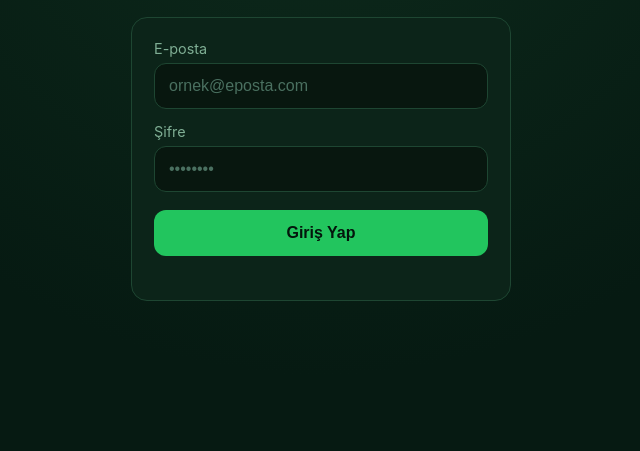
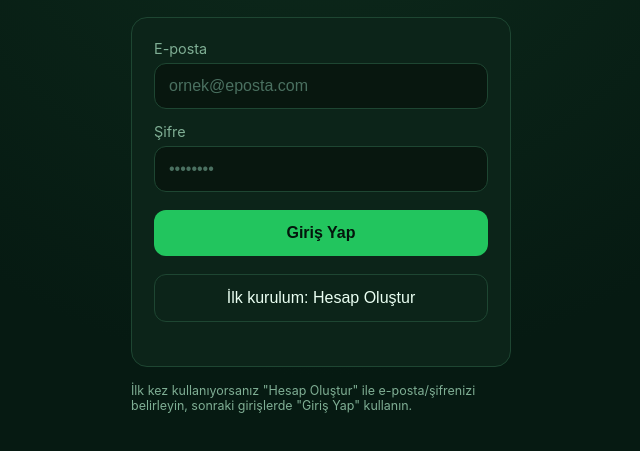
Before and after one commit to xmifrmx/rss, a website: page index.html in a window 1280 px wide. Shown: the part 143-594 px from the top of the page, without its empty margins (319-959 px from the left). Drawn offline with nearby package versions, Linux system fonts and the light colour scheme.

Commit message:
Add files via upload

```diff
--- a/index.html
+++ b/index.html
@@ -105,8 +105,10 @@
     <label>Şifre</label>
     <input id="login-password" type="password" placeholder="••••••••" />
     <button id="login-btn">Giriş Yap</button>
+    <button id="signup-btn" class="secondary">İlk kurulum: Hesap Oluştur</button>
     <div class="error" id="login-error"></div>
   </div>
+  <p class="hint">İlk kez kullanıyorsanız "Hesap Oluştur" ile e-posta/şifrenizi belirleyin, sonraki girişlerde "Giriş Yap" kullanın.</p>
 </div>
 
 <div id="app" class="wrap hidden">
```
